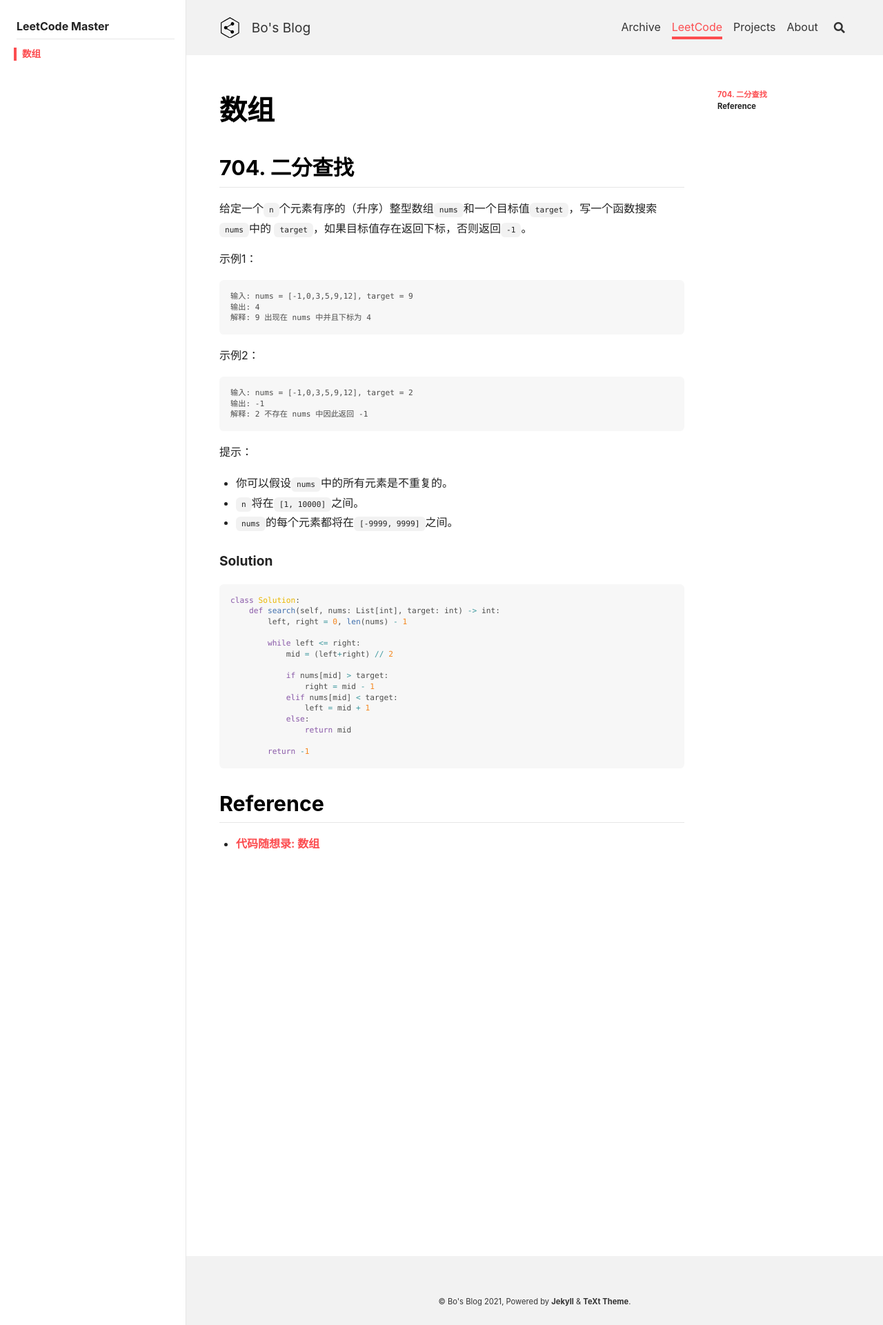
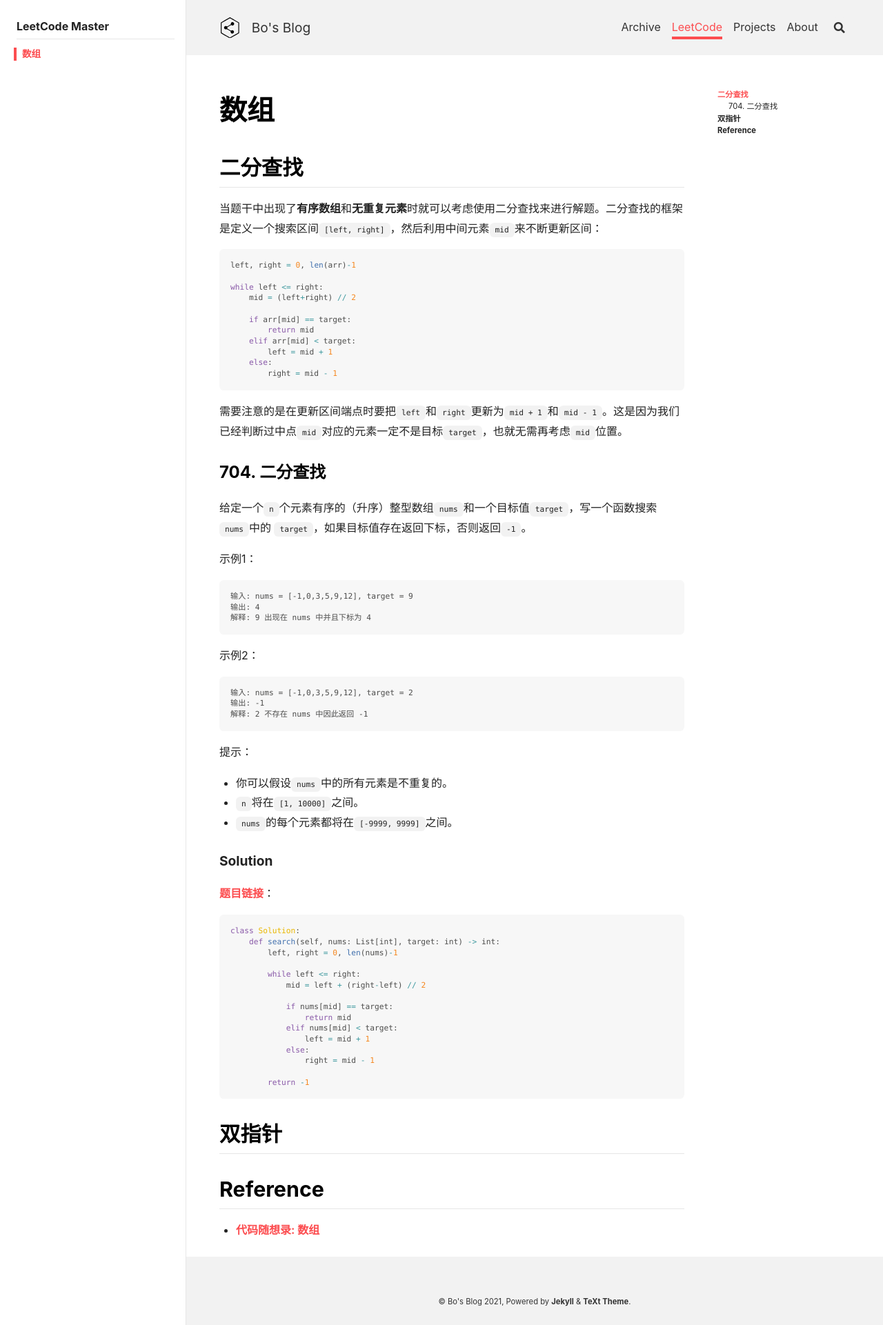
Before and after one commit to peng00bo00/peng00bo00_previous_blog, a Jekyll site: the page built from _leetcode/2023-01-02-Array.md, in a window 1280 px wide. Shown: the whole page at 69% size. Built offline with Jekyll 4.4.1, drawn with Linux system fonts in a browser that asks for light colours; nearby versions of some CDN libraries; comment, search, counter and statistics services are not loaded.

Commit message:
Update 2023-01-02-Array.md

````diff
--- a/_leetcode/2023-01-02-Array.md
+++ b/_leetcode/2023-01-02-Array.md
@@ -9,7 +9,27 @@ sidebar:
   nav: LeetCode
 ---
 
-## 704. 二分查找
+## 二分查找
+
+当题干中出现了**有序数组**和**无重复元素**时就可以考虑使用二分查找来进行解题。二分查找的框架是定义一个搜索区间`[left, right]`，然后利用中间元素`mid`来不断更新区间：
+
+```python
+left, right = 0, len(arr)-1
+
+while left <= right:
+    mid = (left+right) // 2
+
+    if arr[mid] == target:
+        return mid
+    elif arr[mid] < target:
+        left = mid + 1
+    else:
+        right = mid - 1
+```
+
+需要注意的是在更新区间端点时要把`left`和`right`更新为`mid + 1`和`mid - 1`。这是因为我们已经判断过中点`mid`对应的元素一定不是目标`target`，也就无需再考虑`mid`位置。
+
+### 704. 二分查找
 
 给定一个`n`个元素有序的（升序）整型数组`nums`和一个目标值`target`，写一个函数搜索`nums`中的 `target`，如果目标值存在返回下标，否则返回`-1`。
 
@@ -37,25 +57,29 @@ sidebar:
 
 #### Solution
 
+[题目链接](https://leetcode.cn/problems/binary-search/)：
+
 ```python
 class Solution:
     def search(self, nums: List[int], target: int) -> int:
-        left, right = 0, len(nums) - 1
+        left, right = 0, len(nums)-1
 
         while left <= right:
-            mid = (left+right) // 2
+            mid = left + (right-left) // 2
 
-            if nums[mid] > target:
-                right = mid - 1
+            if nums[mid] == target:
+                return mid
             elif nums[mid] < target:
                 left = mid + 1
             else:
-                return mid
+                right = mid - 1
 
         return -1
 ```
 {: .snippet}
 
+## 双指针
+
 ## Reference
 
 - [代码随想录: 数组](https://programmercarl.com/%E6%95%B0%E7%BB%84%E7%90%86%E8%AE%BA%E5%9F%BA%E7%A1%80.html)
````
